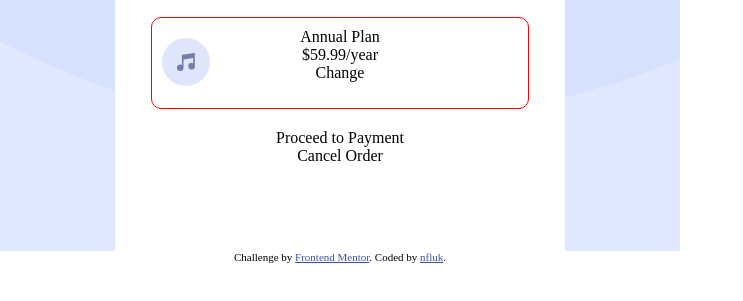
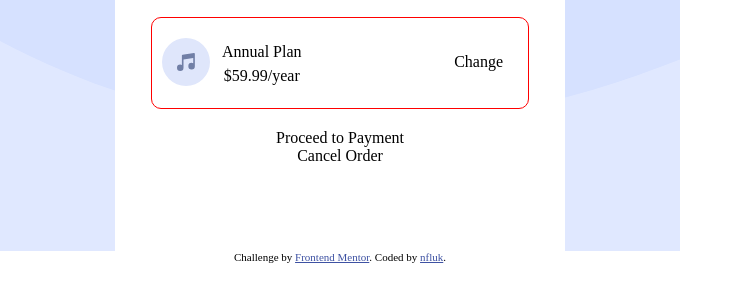
Before and after one commit to nfluk/order_summary, a plain HTML site: page index.html in a window 1280 px wide. Shown: the part 309-610 px from the top of the page, without its empty margins (0-743 px from the left). Drawn offline with Linux system fonts and the light colour scheme.

Commit message:
changed p id name & started on #annualLeft

```diff
--- a/index.css
+++ b/index.css
@@ -43,11 +43,24 @@ main {
   border: 1px solid red;
 }
 
+#annualLeft {
+  float: left;
+  margin-left: 60px;
+  margin-top: 12px;
+  line-height: 1.5em;
+}
+
+#change {
+  float: right;
+  margin-right: 15px;
+  margin-top: 25px;
+}
+
 h1 {
   padding: 40px;
 }
 
-.gray {
+#mainText {
   color: #9396a4;
 }
 
```
